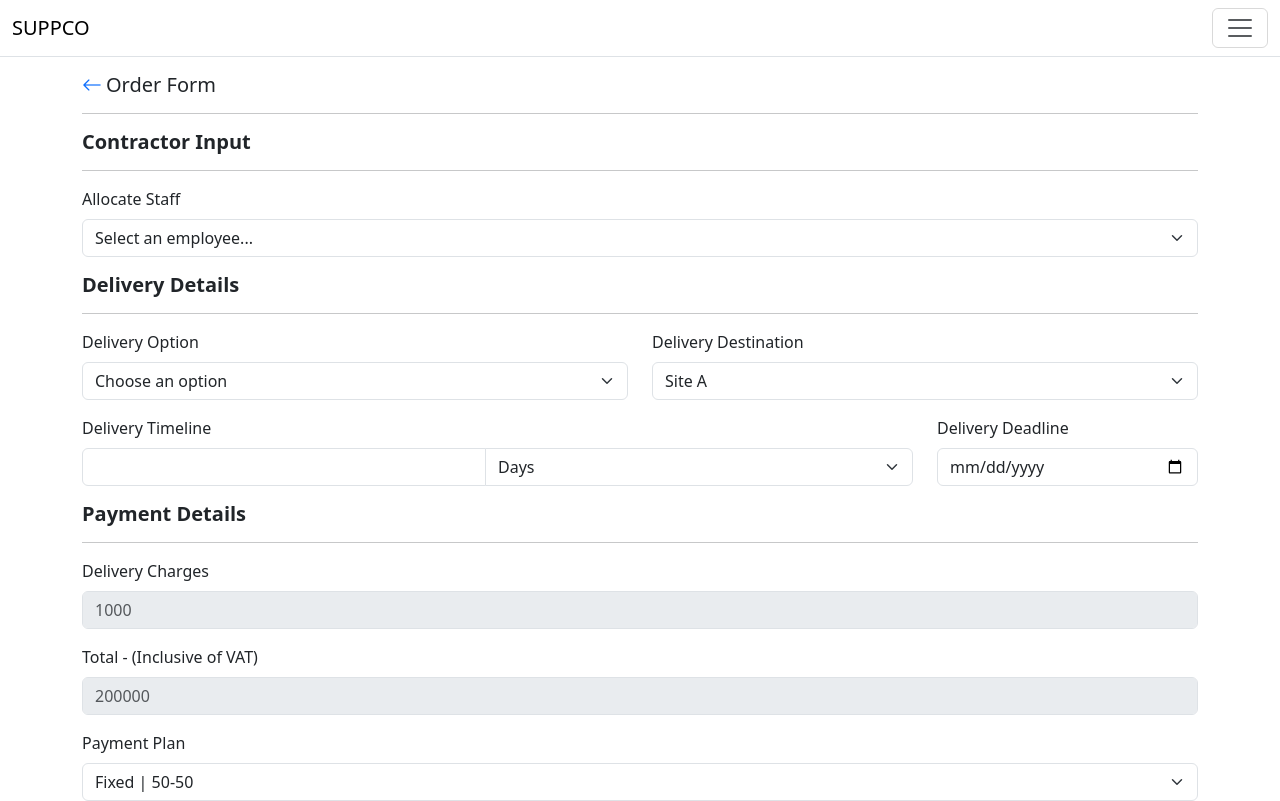
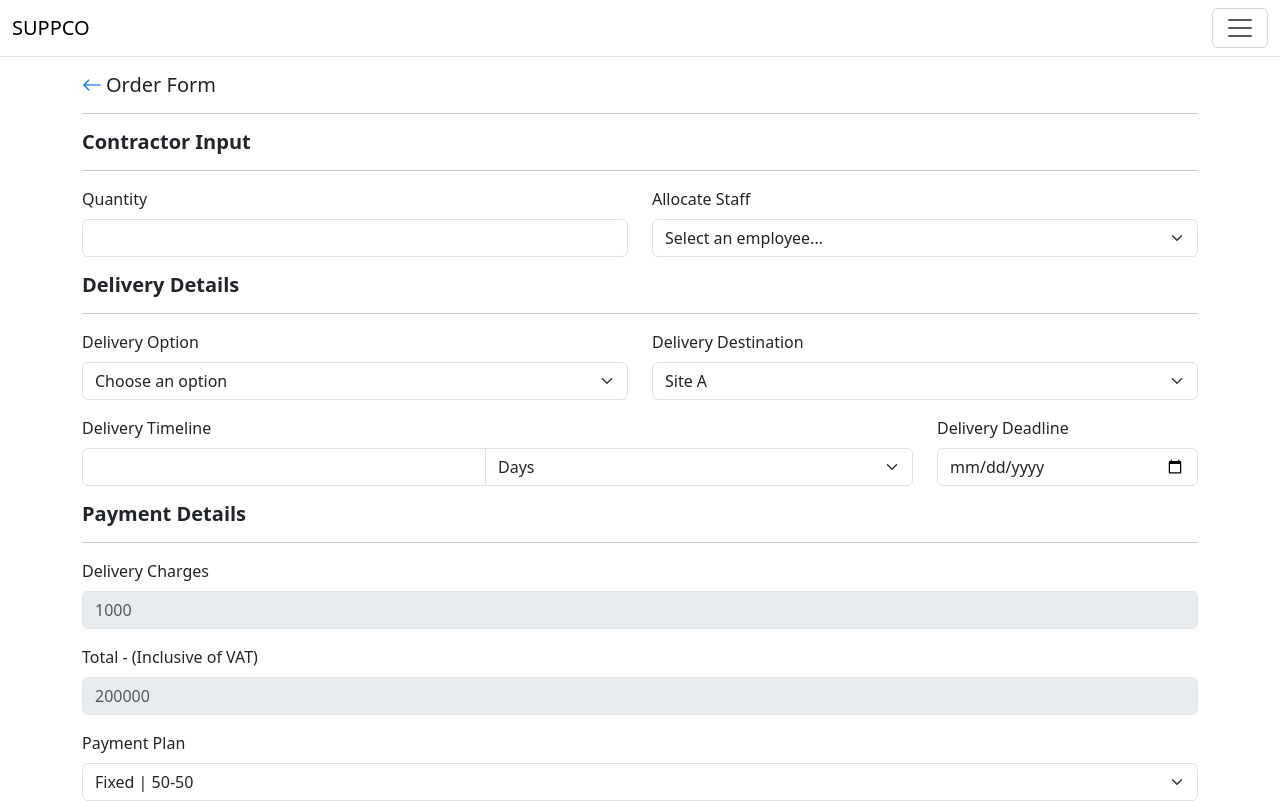
Before and after one commit to daltechafrica/suppco-contractor-prototype, a React (Create React App) app: page /aggregate/1/order-form in a window 1280 px wide. Shown: the top 801 px of the page. Built offline with nearby package versions, Linux system fonts and the light colour scheme.

Commit message:
complete final changes

```diff
--- a/src/pages/AggregateContractorInput.jsx
+++ b/src/pages/AggregateContractorInput.jsx
@@ -31,7 +31,17 @@ function AggregateContractorInput() {
             <div>
               <h5 className="fw-bold">Contractor Input</h5>
               <hr />
+              <div className="row">
+                <div className="col-md-6 col-sm-12">
                   <div className="mb-3">
+                    <label htmlFor="quantity" className="form-label">
+                      Quantity
+                    </label>
+                    <input type="number" className="form-control" />
+                  </div>
+                </div>
+
+                <div className="col-md-6 col-sm-12">
                   <label htmlFor="employee" className="form-label">
                     Allocate Staff
                   </label>
@@ -43,6 +53,7 @@ function AggregateContractorInput() {
                       </>
                     ))}
                   </select>
+                </div>
               </div>
             </div>
 
```
Lines whose indentation alone changed are shown as unchanged.
